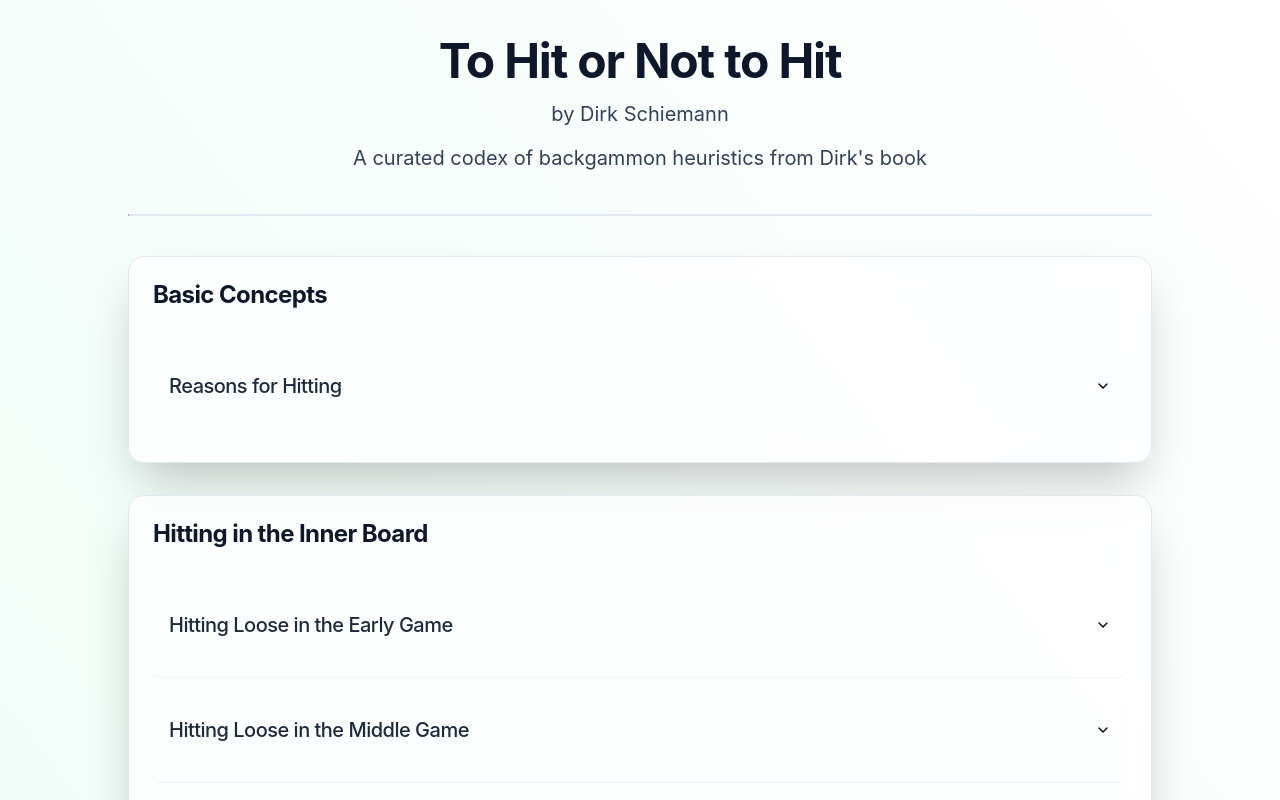
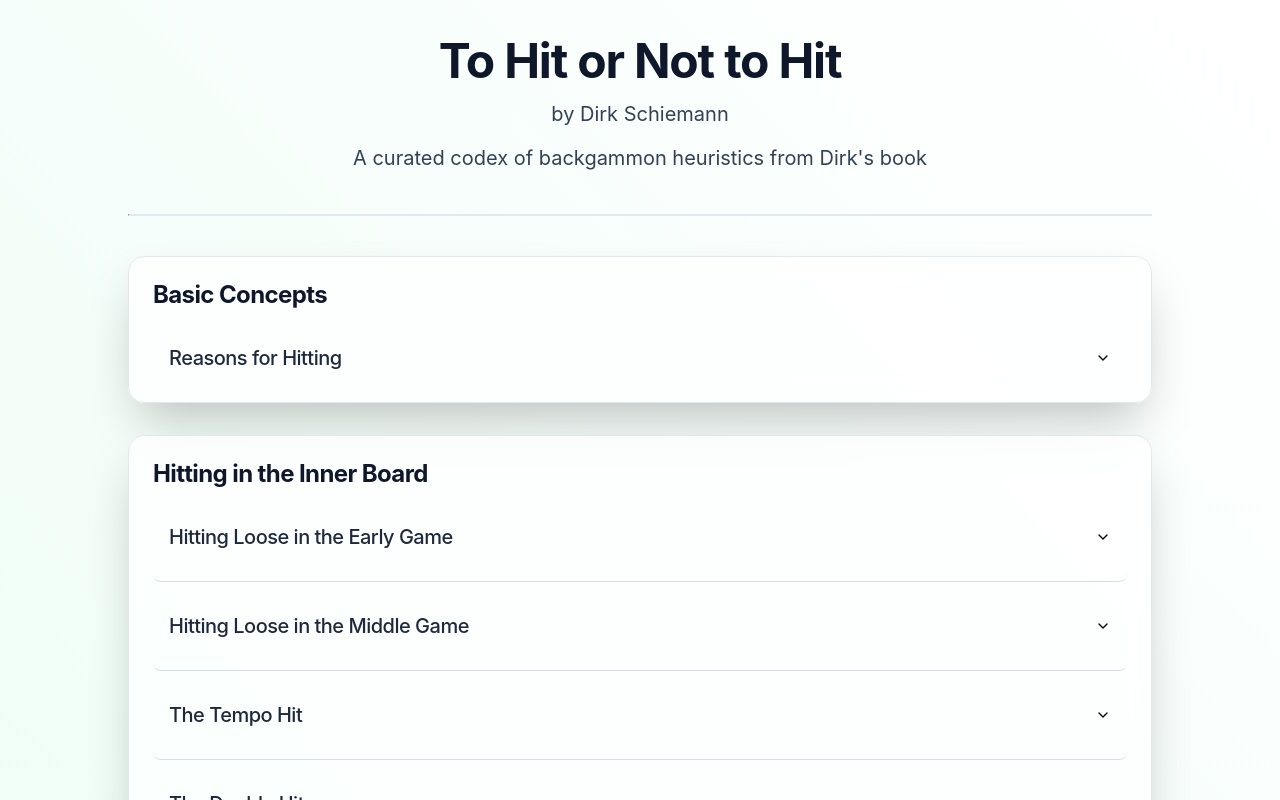
Before and after one commit to alecbarr90/backgammon-heuristics, a Next.js app: page / in a window 1280 px wide. Shown: the top 800 px of the page. Built offline with nearby package versions, Linux system fonts and the light colour scheme.

Commit message:
Improve keylines and adjust spacing
- Make keylines more visible with darker border color\n- Reduce vertical spacing between sections\n- Adjust card padding and grid gap\n- Fine-tune spacing throughout for better visual density

```diff
--- a/src/app/globals.css
+++ b/src/app/globals.css
@@ -324,9 +324,9 @@ button {
 details {
   border-radius: 0.5rem;
   overflow: hidden;
-  border-bottom: 1px solid rgba(226, 232, 240, 0.5);
-  padding-bottom: 1rem;
-  margin-bottom: 1rem;
+  border-bottom: 1px solid rgba(203, 213, 225, 0.8);
+  padding-bottom: 0.75rem;
+  margin-bottom: 0.75rem;
 }
 
 details:last-child {
@@ -335,7 +335,7 @@ details:last-child {
 }
 
 details summary {
-  padding: 1.25rem 1rem;
+  padding: 1rem 1rem;
   position: relative;
   list-style: none;
   font-weight: 500;
@@ -371,7 +371,7 @@ details summary:hover {
 }
 
 details > div {
-  padding: 0.75rem 1rem 1.75rem;
+  padding: 0.5rem 1rem 1.25rem;
 }
 
 .dark {
--- a/src/app/page.tsx
+++ b/src/app/page.tsx
@@ -332,19 +332,19 @@ export default function Home() {
                 {category.category}
               </h2>
             </div>
-            <div className="p-6">
+            <div className="py-4 px-6">
               {category.sections.map((section, idx) => (
                 <details key={idx} className="group">
                   <summary className="text-xl md:text-2xl font-medium text-slate-800 transition-all break-words cursor-pointer tracking-tight">
                     {section.title}
                   </summary>
-                  <div className="mt-4">
-                    <div className="grid grid-cols-1 md:grid-cols-2 gap-4">
+                  <div className="mt-3">
+                    <div className="grid grid-cols-1 md:grid-cols-2 gap-3">
                       {section.points.map((pt, i) => {
                         return (
                           <div
                             key={i}
-                            className="shadow-sm border border-slate-100 rounded-xl bg-white transition-transform hover:-translate-y-0.5 p-4"
+                            className="shadow-sm border border-slate-200 rounded-xl bg-white transition-transform hover:-translate-y-0.5 p-3.5"
                           >
                             <p className="text-lg md:text-xl text-slate-700 leading-relaxed break-words">
                               {transformBullet(pt.text, section.title)}
```
